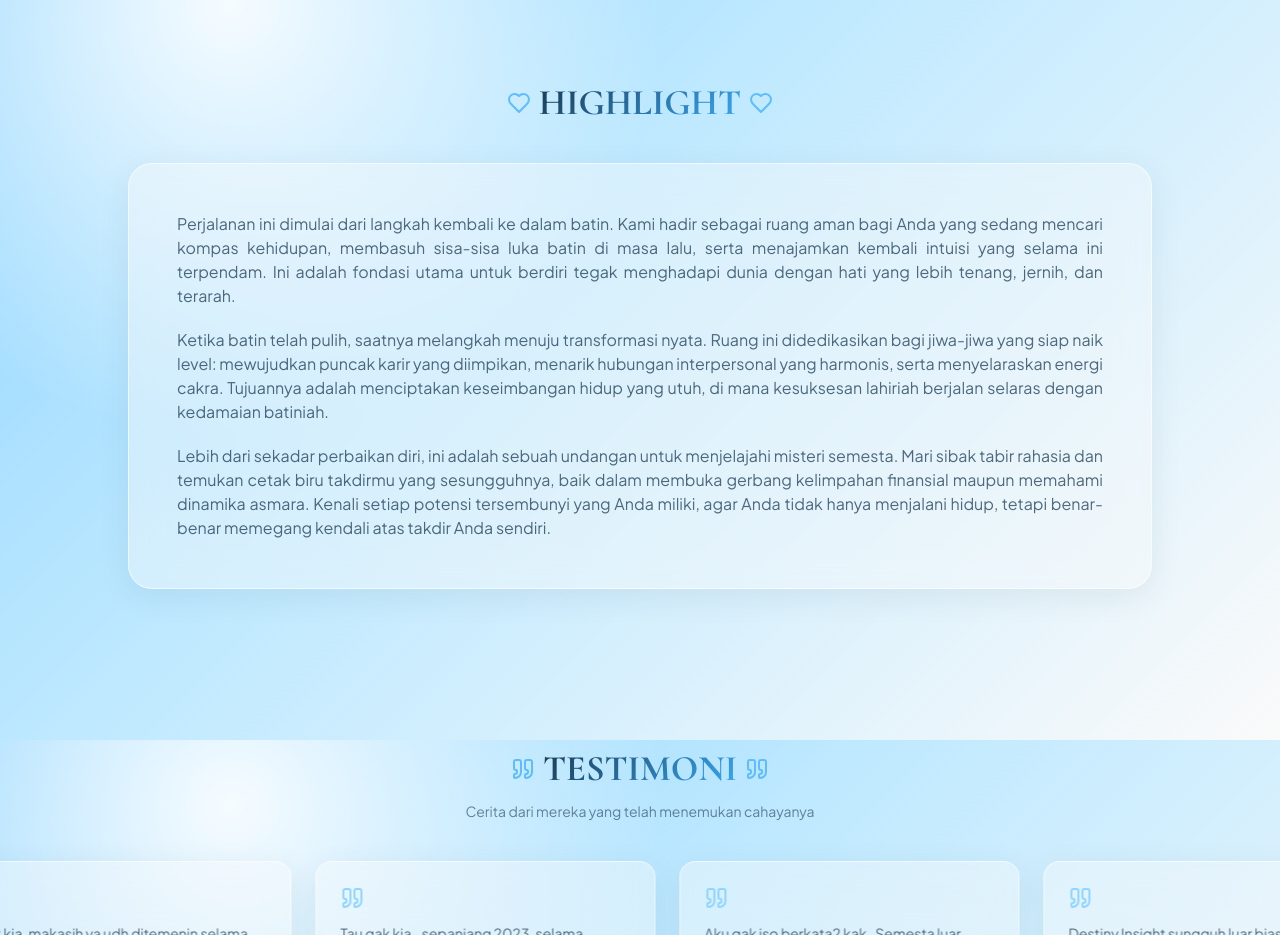
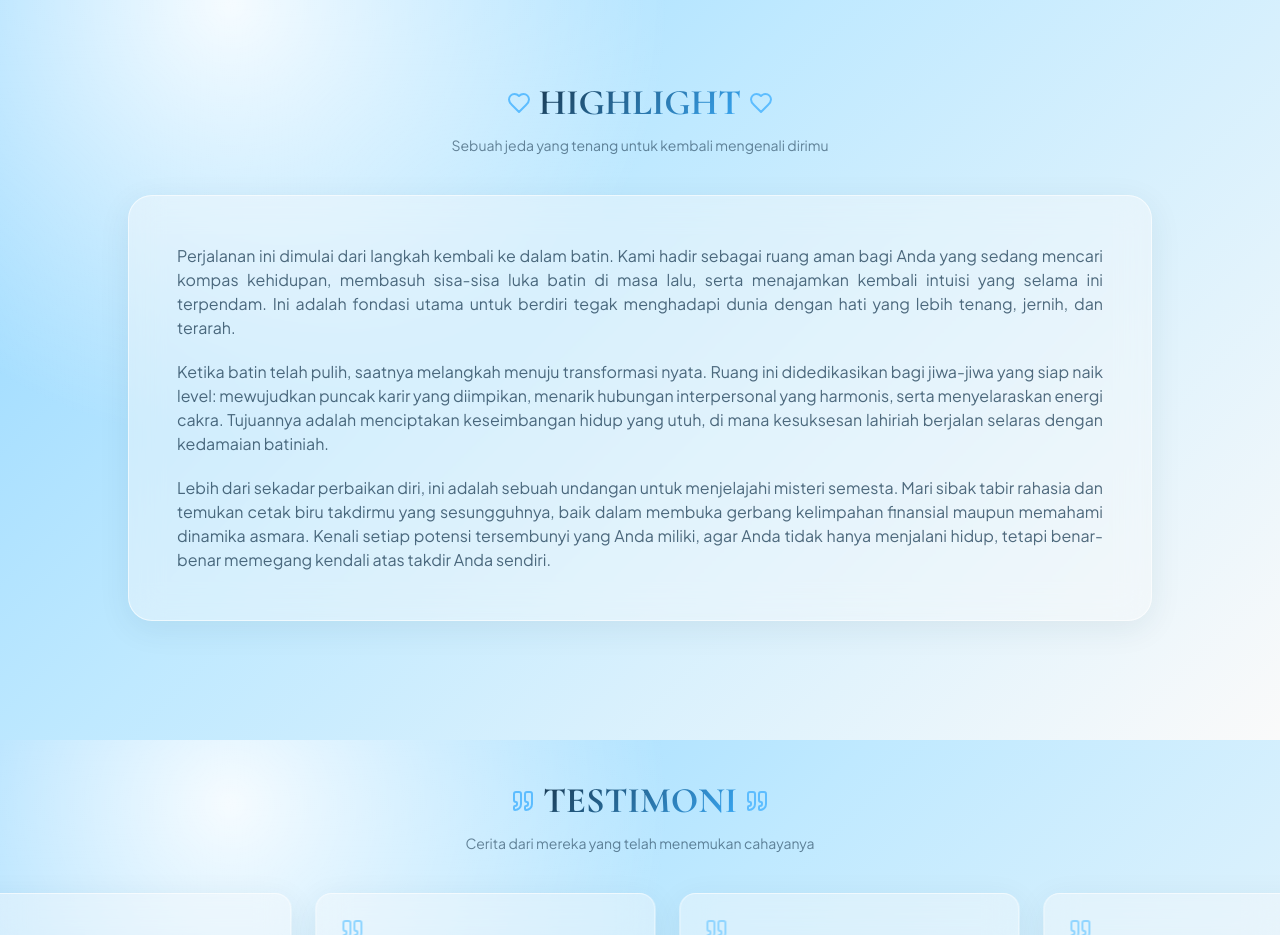
Before and after one commit to 8XPLOIT/kia, a React (Vite) app: page /#/ in a window 1280 px wide. Shown: the part 1660-2595 px from the top of the page. Built offline with nearby package versions, Linux system fonts and the light colour scheme.

Commit message:
Updated Home.tsx

```diff
--- a/src/pages/Home.tsx
+++ b/src/pages/Home.tsx
@@ -193,7 +193,9 @@ ${pesanInput}
               <h2 className="font-display text-3xl sm:text-4xl font-bold gradient-text">HIGHLIGHT</h2>
               <Heart className="w-6 h-6 text-lightblue-400" />
             </div>
-
+            <p className="font-body text-sm text-nusantara-deep/60 max-w-2xl mx-auto">
+              Sebuah jeda yang tenang untuk kembali mengenali dirimu
+            </p>
           </div>
           <div className="glass-card p-8 sm:p-12 rounded-3xl">
             <div className="space-y-5 font-body text-sm sm:text-base text-nusantara-deep/75 leading-relaxed text-justify">
```
